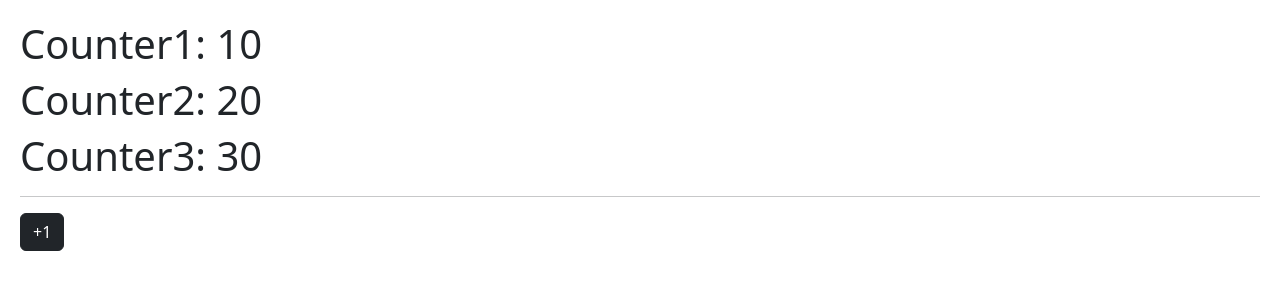
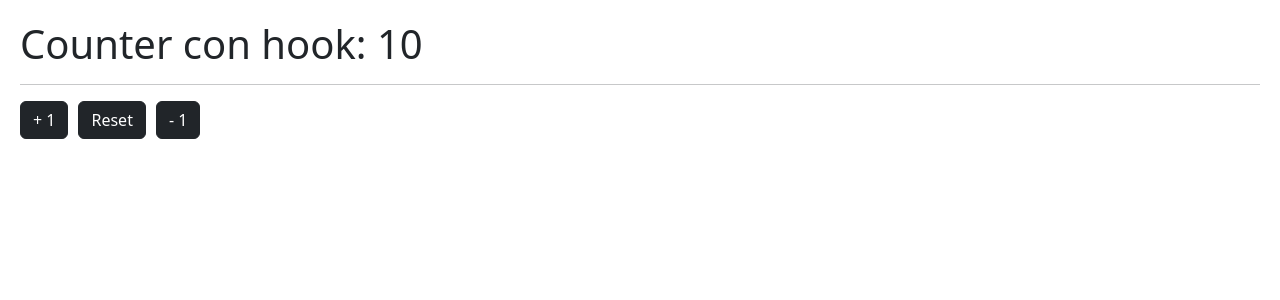
Before and after one commit to RobinsonBM/hooks-app, a React (Vite) app: page / in a window 1280 px wide. Shown: the top 300 px of the page. Built offline with nearby package versions, Linux system fonts and the light colour scheme.

Commit message:
counter custom hook

```diff
--- /dev/null
+++ b/src/01-useState/CounterWithCustomHook.jsx
@@ -0,0 +1,21 @@
+import { useCounter } from '../hooks/useCounter';
+
+export const CounterWithCustomHook = () => {
+    const { counter, increment, decrement, reset } = useCounter();
+
+    return (
+        <>
+            <h1>Counter con hook: {counter}</h1>
+            <hr />
+            <button className='btn btn-dark' onClick={() => increment(2)}>
+                + 1
+            </button>
+            <button className='btn btn-dark' onClick={reset}>
+                Reset
+            </button>
+            <button className='btn btn-dark' onClick={() => decrement(2)}>
+                - 1
+            </button>
+        </>
+    );
+};
--- a/src/01-useState/index.js
+++ b/src/01-useState/index.js
@@ -1 +1,3 @@
 export * from './CounterApp';
+export * from './CounterWithCustomHook';
+export * from './index';
--- /dev/null
+++ b/src/hooks/useCounter.js
@@ -0,0 +1,19 @@
+import { useState } from 'react';
+
+export const useCounter = (initialValue = 10) => {
+    const [counter, setcounter] = useState(initialValue);
+
+    const increment = (value = 1) => setcounter(counter + value);
+    const decrement = (value = 1) => {
+        // if (counter === 0) return;
+        setcounter(counter - value);
+    };
+    const reset = () => setcounter(initialValue);
+
+    return {
+        counter,
+        increment,
+        decrement,
+        reset,
+    };
+};
--- a/src/main.jsx
+++ b/src/main.jsx
@@ -1,11 +1,11 @@
 import React from 'react';
 import ReactDOM from 'react-dom/client';
 import './index.css';
-import { CounterApp } from './01-useState';
+import { CounterApp, CounterWithCustomHook } from './01-useState';
 // import { HooksApps } from './HooksApps';
 
 ReactDOM.createRoot(document.getElementById('root')).render(
     <React.StrictMode>
-        <CounterApp />
+        <CounterWithCustomHook />
     </React.StrictMode>
 );
```
